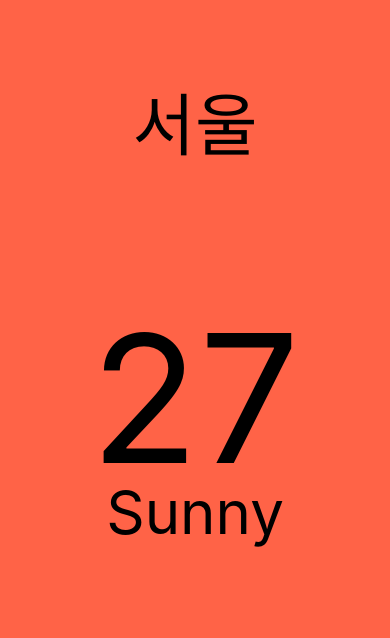
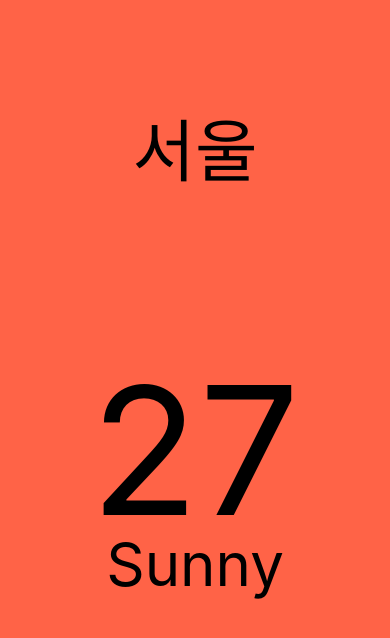
Before and after one commit to ryugibo/nomad-react-native-weather, a React Native app: screen / in a window 390 px wide. Shown: the top 638 px of the page. Built offline with nearby package versions, Linux system fonts and the light colour scheme.

Commit message:
:memo: #2.6 | Styles part Two

```diff
--- a/App.js
+++ b/App.js
@@ -1,4 +1,6 @@
-import { View, Text, StyleSheet } from "react-native";
+import { View, Text, StyleSheet, ScrollView, Dimensions } from "react-native";
+
+const { width: SCREEN_WIDTH } = Dimensions.get("window");
 
 export default function App() {
   return (
@@ -6,12 +8,29 @@
       <View style={styles.city}>
         <Text style={styles.cityName}>서울</Text>
       </View>
-      <View style={styles.weather}>
+      <ScrollView
+        pagingEnabled
+        horizontal
+        showsHorizontalScrollIndicator={false}
+        contentContainerStyle={styles.weather}
+      >
         <View style={styles.day}>
           <Text style={styles.temp}>27</Text>
           <Text style={styles.description}>Sunny</Text>
         </View>
-      </View>
+        <View style={styles.day}>
+          <Text style={styles.temp}>27</Text>
+          <Text style={styles.description}>Sunny</Text>
+        </View>
+        <View style={styles.day}>
+          <Text style={styles.temp}>27</Text>
+          <Text style={styles.description}>Sunny</Text>
+        </View>
+        <View style={styles.day}>
+          <Text style={styles.temp}>27</Text>
+          <Text style={styles.description}>Sunny</Text>
+        </View>
+      </ScrollView>
     </View>
   );
 }
@@ -30,9 +49,9 @@
     fontSize: 68,
     fontWeight: "500",
   },
-  weather: { flex: 3 },
+  weather: {},
   day: {
-    flex: 1,
+    width: SCREEN_WIDTH,
     alignItems: "center",
   },
   temp: {
```
